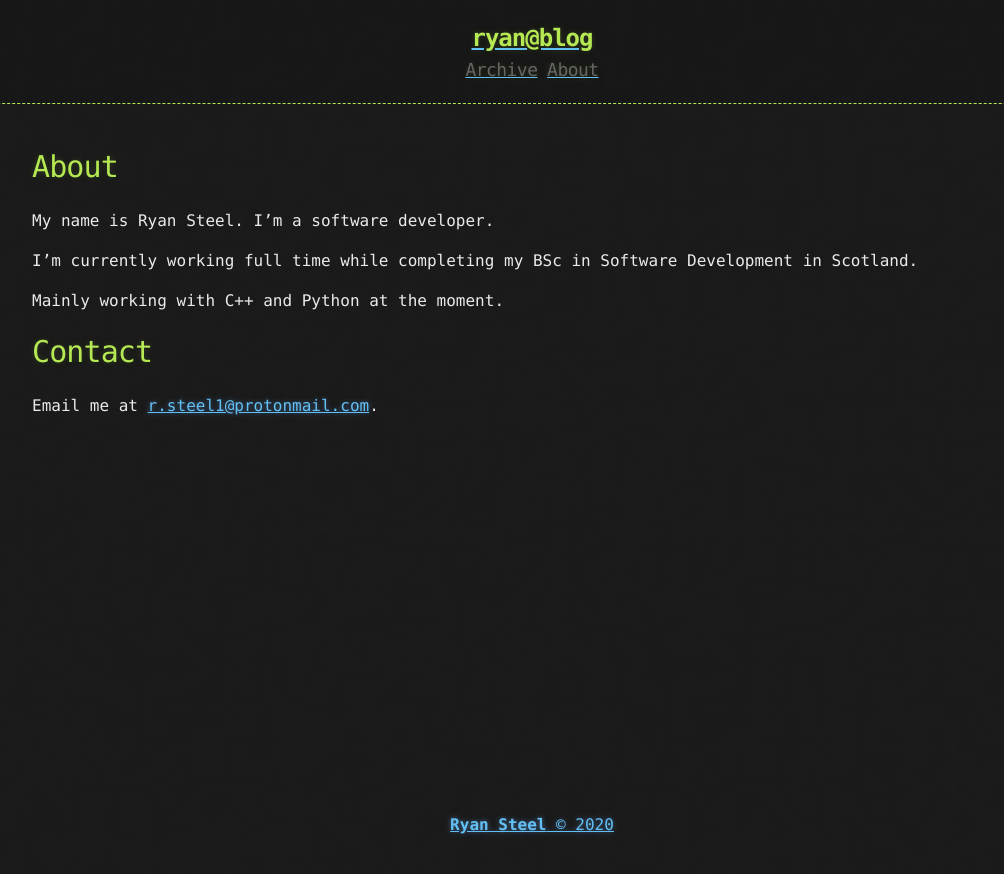
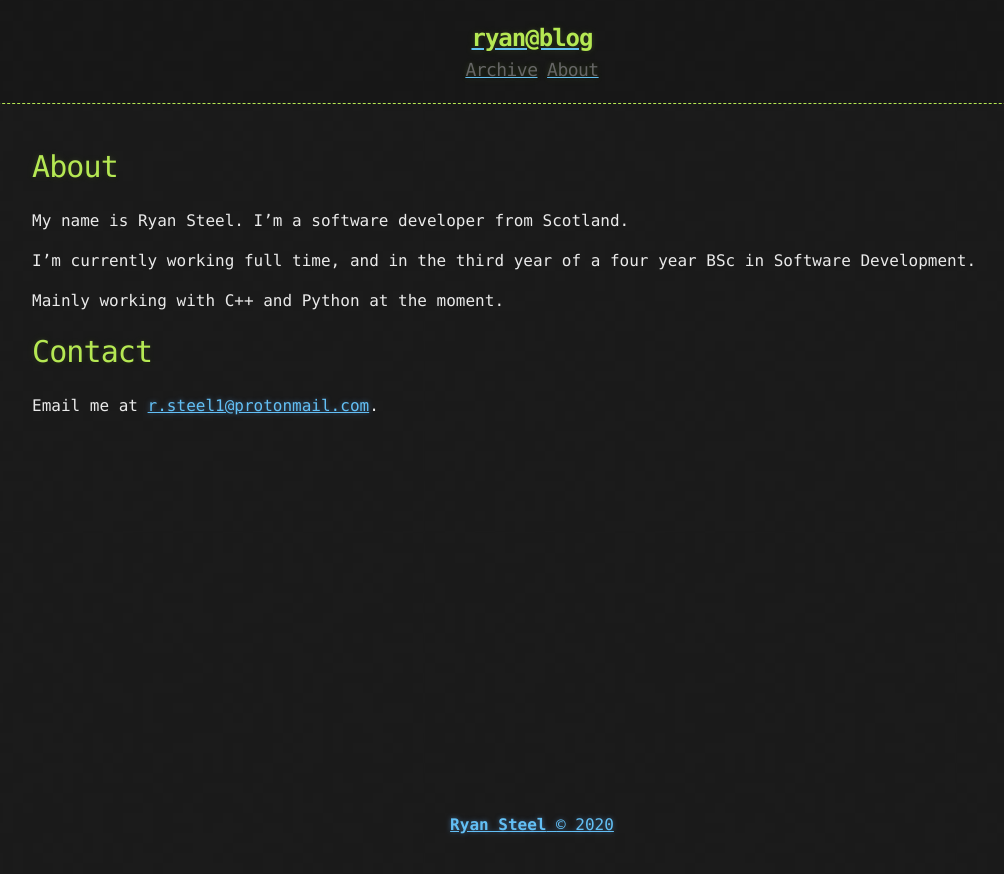
Before and after one commit to rsteel1/rsteel1.github.io, a Jekyll site: the page built from about.md, in a window 1280 px wide. Shown: the top 874 px of the page, without its empty margins (108-1112 px from the left). Built offline with Jekyll 4.4.1, drawn with Linux system fonts in a browser that asks for light colours.

Commit message:
Updated about

```diff
--- a/about.md
+++ b/about.md
@@ -5,9 +5,9 @@ title: About
 
 # About
 
-My name is Ryan Steel. I'm a software developer.
+My name is Ryan Steel. I'm a software developer from Scotland.
 
-I'm currently working full time while completing my BSc in Software Development in Scotland.
+I'm currently working full time, and in the third year of a four year BSc in Software Development.
 
 Mainly working with C++ and Python at the moment.
 
```
